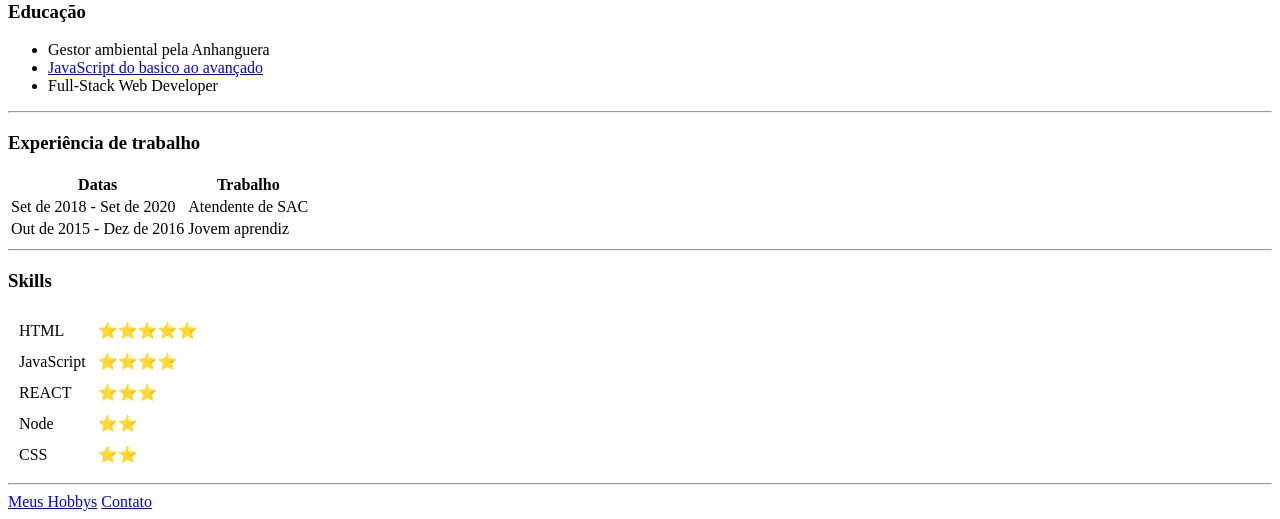
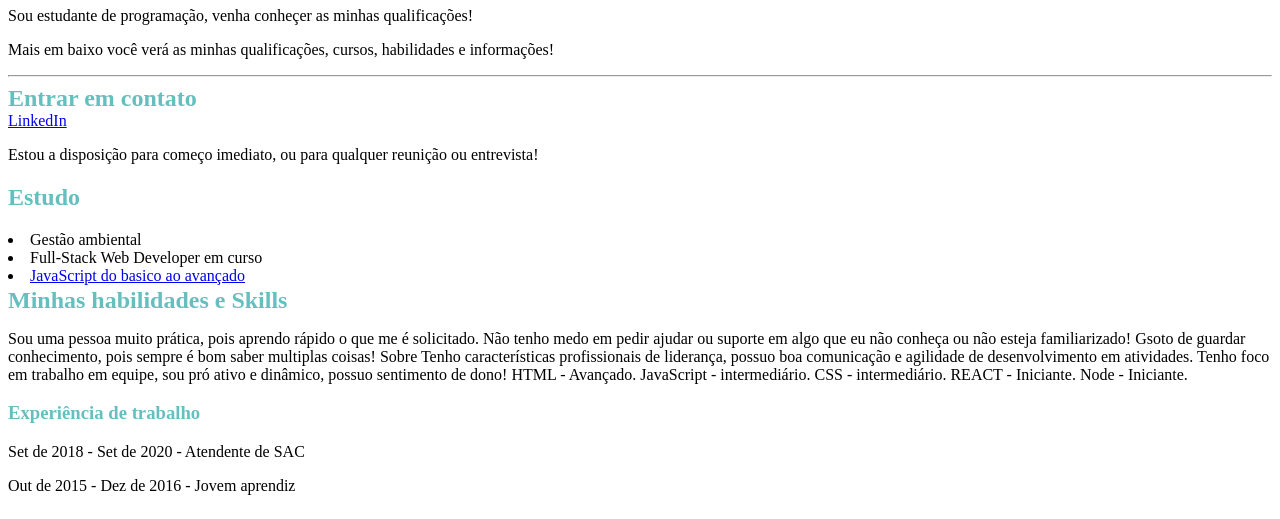
Before and after one commit to RaimeMT/CV, a plain HTML site: page index.html in a window 1280 px wide. Shown: the part 715-1234 px from the top of the page. Drawn offline with Linux system fonts and the light colour scheme.

Commit message:
Add files via upload

```diff
--- a/index.html
+++ b/index.html
@@ -1,70 +1,56 @@
 <!DOCTYPE html>
 <head>
     <meta charset="UTF-8">
-    <title>Site Pessoal do Raime</title>
+    <title>Site CV de Raime Martins</title>
+    <link rel="stylesheet" href="CSS/styles.css">
+    <link rel="icon" href="favicon.ico">
+    <link rel="preconnect" href="https://fonts.googleapis.com">
+    <link rel="preconnect" href="https://fonts.gstatic.com" crossorigin>
+    <link href="https://fonts.googleapis.com/css2?family=Josefin+Sans&family=Montserrat+Alternates&family=Oswald&family=Secular+One&display=swap"rel="stylesheet">
 </head>
 <body>
-    <table cellspacing="20">
-        <tr>
-            <td><img src="raime.jpg" alt="Perfil do Raime"></td>
-            <td><h1>Raime Martins</h1>
-            <p>Olá, meu nome é Raime Martins, e eu estou estudando programação,
-            tenho conhecimento prático com JavaScript, React, Node e HTML </p></td>
-        </tr>
-    </table>
-    <hr size="5">
-    <h3>Educação</h3>
-    <ul>
-    <li>Gestor ambiental pela Anhanguera</li>
-    <li><a href="https://www.udemy.com/certificate/UC-6b3f9138-ad2c-494b-8287-b16365eebd54/">JavaScript do basico ao avançado</a></li>
-    <li>Full-Stack Web Developer</li>
-    </ul>
-    <hr>
-    <h3>Experiência de trabalho</h3>
-    <table>
-        <thead>
-            <tr>
-                <th>Datas</th>
-                <th>Trabalho</th>
-            </tr>
-        </thead>
-        <tr>
-            <td>Set de 2018 - Set de 2020</td>
-            <td>Atendente de SAC</td>
-        </tr>
-        <tr>
-            <td>Out de 2015 - Dez de 2016</td>
-            <td>Jovem aprendiz</td>
-        </tr>
-    </table>
-    <hr>
-    <h3>Skills</h3>
-        <table cellspacing="10">
-            <tr>
-                <td>HTML</td>
-                <td>⭐⭐⭐⭐⭐</td>
-            </tr>
-             <tr>
-                <td>JavaScript</td>
-                <td>⭐⭐⭐⭐</td>
-            </tr>
-            <tr>
-                <td>REACT</td>
-                <td>⭐⭐⭐</td>
-            </tr>
-            <tr>
-                <td>Node</td>
-                <td>⭐⭐</td>
-            </tr>
-            <tr>
-                <td>CSS</td>
-                <td>⭐⭐</td>
-             </tr>
-        </table>
-    <hr>
-    <a href="hobbys.html">Meus Hobbys</a>
-    <a href="contato.html">Contato</a>
-
-
+  <div class="topo">
+        <img class="foto" src="raime.jpg" alt="raime-foto">
+        <h1 style="color: #66BFBF">Seja bem vindo ao meu site!</h1>
+        <p>Sou estudante de programação, venha conheçer as minhas qualificações!</p>
+  </div>
+    <div class="meio">
+      <div class="profile">
+        <p>Mais em baixo você verá as minhas qualificações, cursos, habilidades e informações!</p>
+      </div>
+      <hr>
+      <div class="contato">
+        <h2 style="color: #66BFBF; margin-top: 0px; margin-bottom: 0px;">Entrar em contato</h2>
+        <a class="footer-link" href="https://www.linkedin.com/in/raime-martins-82b46715a/">LinkedIn</a>
+        <p>Estou a disposição para começo imediato, ou para qualquer reunição ou entrevista!</p>
+      </div>
+      <div class="Estudo">
+        <h2 class="Estudo" style="color: #66BFBF">Estudo</h2>
+        <li>Gestão ambiental</li>
+        <li>Full-Stack Web Developer em curso</li>
+        <li><a href="https://www.udemy.com/certificate/UC-6b3f9138-ad2c-494b-8287-b16365eebd54/">
+        JavaScript do basico ao avançado</a></li>
+      </div>
+      <div class="Skills">
+        <h2 style="color: #66BFBF; margin-top: 2px; margin-bottom: 0px;">Minhas habilidades e Skills</h2>
+        <div class="skill-row">
+            <p class="informcao">Sou uma pessoa muito prática, pois aprendo rápido o que me é solicitado.
+            Não tenho medo em pedir ajudar ou suporte em algo que eu não conheça ou não esteja familiarizado!
+            Gsoto de guardar conhecimento, pois sempre é bom saber multiplas coisas!
+            Sobre Tenho características profissionais de liderança, possuo boa comunicação e agilidade de desenvolvimento em atividades.
+            Tenho foco em trabalho em equipe, sou pró ativo e dinâmico, possuo sentimento de dono!
+            HTML - Avançado.
+            JavaScript  - intermediário.
+            CSS - intermediário.
+            REACT - Iniciante.
+            Node - Iniciante. </p>
+        </div>
+      </div>
+    </div>
+    <div class="baixo">
+      <h3 style="color: #66BFBF";>Experiência de trabalho</h3>
+      <p>Set de 2018 - Set de 2020 - Atendente de SAC</p>
+      <p>Out de 2015 - Dez de 2016 - Jovem aprendiz</p>
+    </div>
 </body>
 </html>
```
Also changed, not shown: contato.html (+1 -0 lines), hobbys.html (+1 -0 lines), estudo.jpeg (added), favicon.ico (added).
